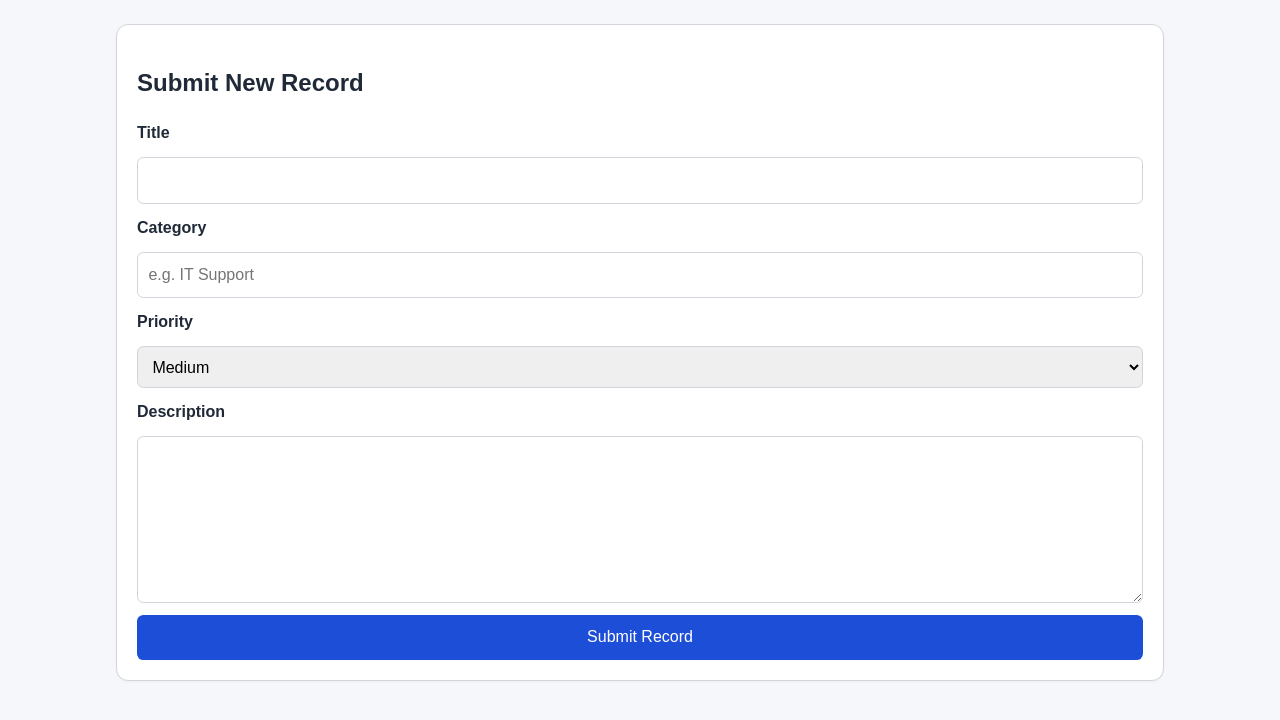
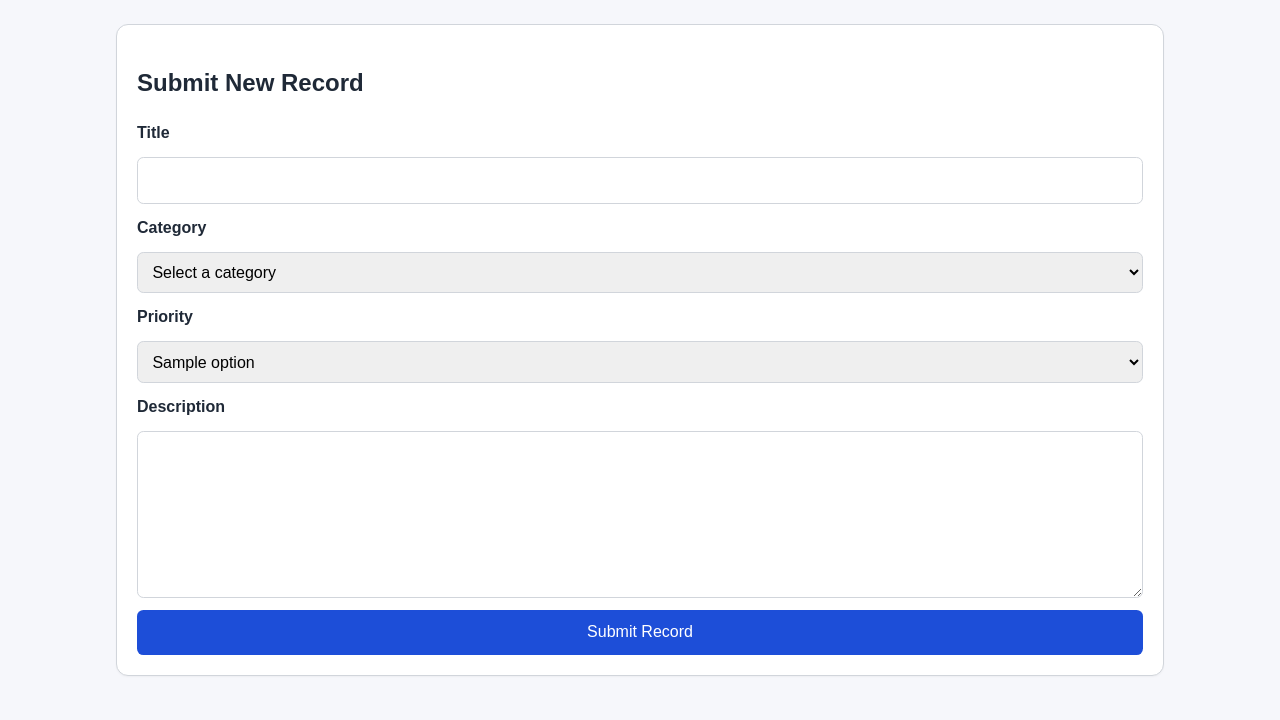
Before and after one commit to pyro123-ux/assignment1_staffhub, a Flask app: template templates/record_form.html in a window 1280 px wide. Shown: the part 64-784 px from the top of the page. Run offline with Flask 3, Linux system fonts and the light colour scheme; the template is opened without the code that fills it: most values are stand-ins (such as "Sample title", 1, 10 or a date in 2020).

Commit message:
Common Core Requirements done
- Fix stored XSS: remove |safe on record description display
- Add server-side validation and allowlists for record submission (title, category, priority, description)
- Add ownership/scope checks for records list and record detail (Employee: own records, Manager: department, Admin: all)

```diff
--- a/app.py
+++ b/app.py
@@ -17,6 +17,9 @@ from flask import (
 from werkzeug.security import check_password_hash
 
 from config import DATABASE_PATH, SECRET_KEY
+
+CATEGORIES = ["IT Support", "Facilities", "HR", "Finance", "General Enquiry"]
+PRIORITIES = ["Low", "Medium", "High", "Urgent"]
 
 
 def create_app() -> Flask:
@@ -88,29 +91,50 @@ def create_app() -> Flask:
     @app.route("/records")
     @login_required
     def records():
-        # Starter behaviour: this list is deliberately broad.
-        # Students should review whether the final application enforces appropriate role, ownership,
-        # department, and scope rules for their assignment.
-        rows = query_all(
-            """
+        base_query = """
             SELECT records.*, users.full_name AS owner_name, users.department AS owner_department
             FROM records
             JOIN users ON records.owner_id = users.id
-            ORDER BY records.created_at DESC
-            """
-        )
+        """
+
+        if is_admin(g.current_user):
+            rows = query_all(base_query + " ORDER BY records.created_at DESC")
+        elif is_manager(g.current_user):
+            rows = query_all(
+                base_query + " WHERE users.department = ? ORDER BY records.created_at DESC",
+                (g.current_user["department"],),
+            )
+        else:
+            rows = query_all(
+                base_query + " WHERE records.owner_id = ? ORDER BY records.created_at DESC",
+                (g.current_user["id"],),
+            )
+
         return render_template("records.html", records=rows)
 
     @app.route("/records/new", methods=["GET", "POST"])
     @login_required
     def new_record():
         if request.method == "POST":
-            # Starter behaviour: minimal processing only.
-            # Students should apply appropriate validation and secure control flow before submission.
-            title = request.form.get("title", "")
-            category = request.form.get("category", "")
-            description = request.form.get("description", "")
-            priority = request.form.get("priority", "Medium")
+            title = request.form.get("title", "").strip()
+            category = request.form.get("category", "").strip()
+            description = request.form.get("description", "").strip()
+            priority = request.form.get("priority", "").strip()
+
+            errors = []
+            if not title or len(title) > 120:
+                errors.append("Title is required and must be 120 characters or fewer.")
+            if category not in CATEGORIES:
+                errors.append("Category must be one of the listed options.")
+            if priority not in PRIORITIES:
+                errors.append("Priority must be one of the listed options.")
+            if not description or len(description) > 2000:
+                errors.append("Description is required and must be 2000 characters or fewer.")
+
+            if errors:
+                for error in errors:
+                    flash(error, "error")
+                return render_template("record_form.html", categories=CATEGORIES, priorities=PRIORITIES), 400
 
             now = current_timestamp()
             db = get_db()
@@ -125,13 +149,11 @@ def create_app() -> Flask:
             flash("Record submitted.", "success")
             return redirect(url_for("records"))
 
-        return render_template("record_form.html")
+        return render_template("record_form.html", categories=CATEGORIES, priorities=PRIORITIES)
 
     @app.route("/records/<int:record_id>")
     @login_required
     def record_detail(record_id: int):
-        # Starter behaviour: record lookup is intentionally simple.
-        # Students should review the required access rules for the final application.
         record = query_one(
             """
             SELECT records.*, users.full_name AS owner_name, users.department AS owner_department
@@ -144,6 +166,15 @@ def create_app() -> Flask:
 
         if record is None:
             abort(404)
+
+        user = g.current_user
+        in_scope = (
+            is_admin(user)
+            or (is_manager(user) and record["owner_department"] == user["department"])
+            or record["owner_id"] == user["id"]
+        )
+        if not in_scope:
+            abort(403)
 
         return render_template("record_detail.html", record=record)
 
--- a/templates/record_detail.html
+++ b/templates/record_detail.html
@@ -14,6 +14,6 @@
     </dl>
 
     <h2>Description</h2>
-    <div class="record-description">{{ record["description"]|safe }}</div>
+    <div class="record-description">{{ record["description"] }}</div>
 </section>
 {% endblock %}
--- a/templates/record_form.html
+++ b/templates/record_form.html
@@ -8,14 +8,18 @@
         <input id="title" name="title" maxlength="120" required>
 
         <label for="category">Category</label>
-        <input id="category" name="category" placeholder="e.g. IT Support" required>
+        <select id="category" name="category" required>
+            <option value="" disabled selected>Select a category</option>
+            {% for option in categories %}
+            <option value="{{ option }}">{{ option }}</option>
+            {% endfor %}
+        </select>
 
         <label for="priority">Priority</label>
         <select id="priority" name="priority">
-            <option>Low</option>
-            <option selected>Medium</option>
-            <option>High</option>
-            <option>Urgent</option>
+            {% for option in priorities %}
+            <option value="{{ option }}" {% if option == "Medium" %}selected{% endif %}>{{ option }}</option>
+            {% endfor %}
         </select>
 
         <label for="description">Description</label>
```
